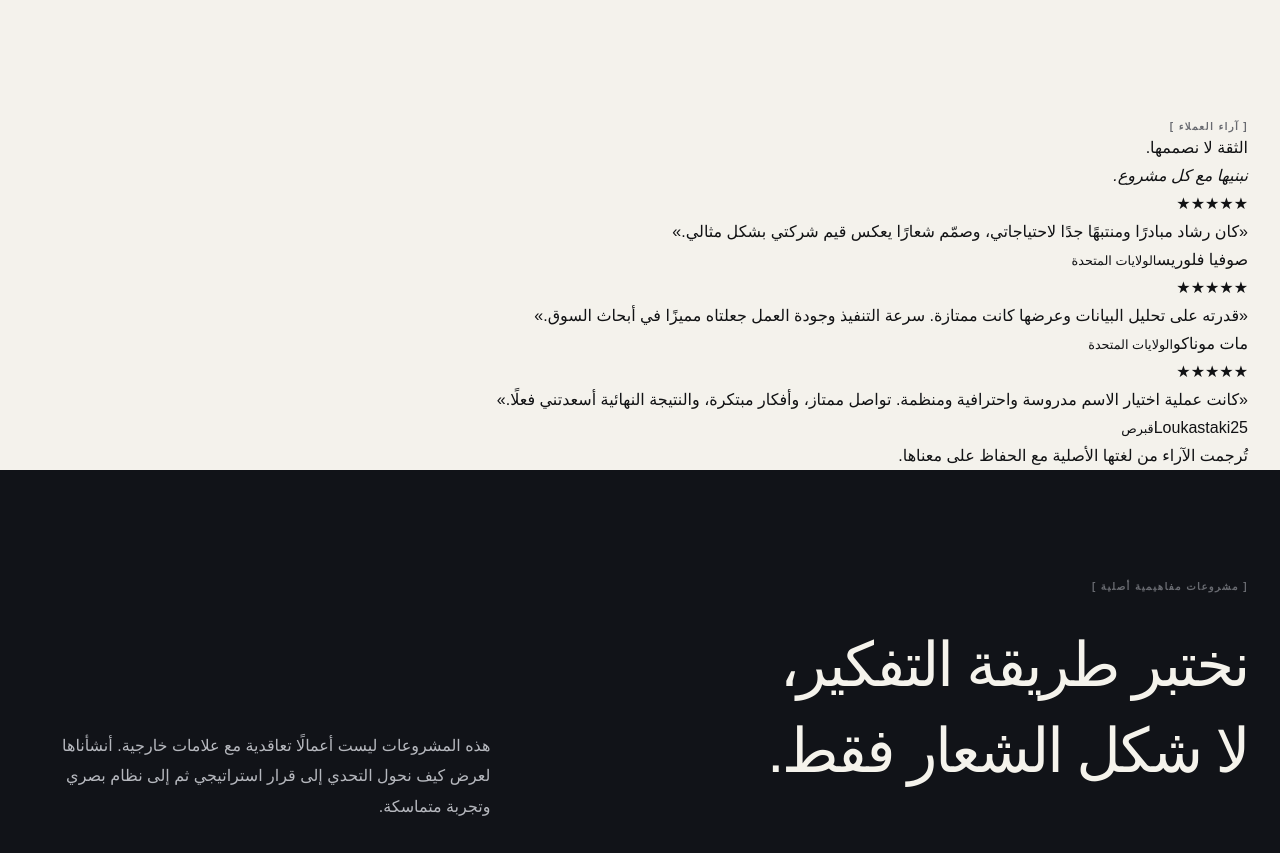
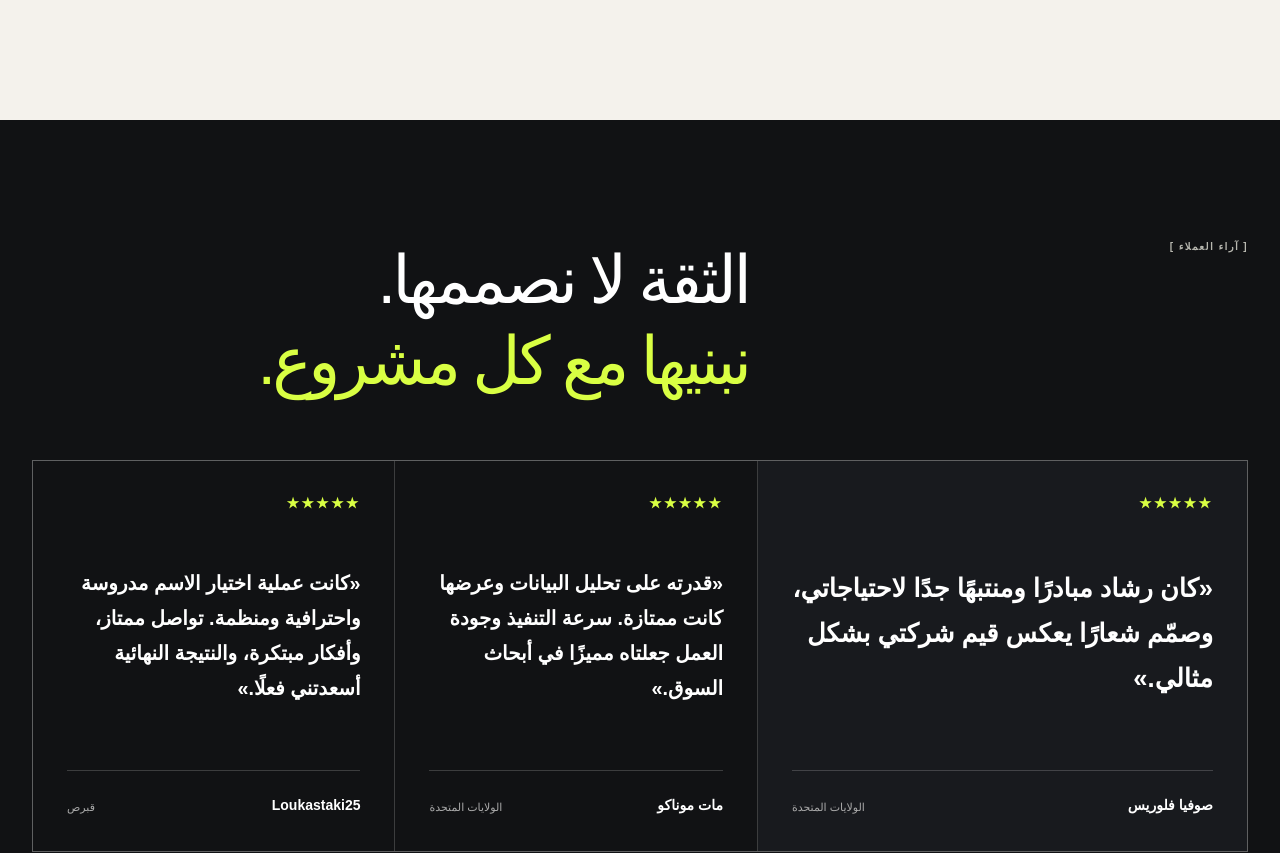
Before and after one commit to mohammedrashad2011-ui/Dewank-2026-website, a Next.js app: page /work in a window 1280 px wide. Shown: the part 4320-5173 px from the top of the page. Built offline with nearby package versions, Linux system fonts and the light colour scheme; a web font is replaced by a local one.

Commit message:
Style client testimonials section

```diff
--- a/app/work/work-page.css
+++ b/app/work/work-page.css
@@ -70,12 +70,26 @@
 .identity-work-meta div{display:flex;flex-direction:column;gap:4px}.identity-work-meta b{font-size:22px;line-height:1.3}.identity-work-meta span{font-size:12px;color:var(--muted)}
 .identity-work-meta strong{font:700 11px Arial;color:var(--muted);letter-spacing:.1em}
 .identity-work-cta{display:inline-flex;margin-top:30px}
+.testimonials-section{padding:120px 0;background:var(--ink);color:#fff}
+.testimonials-head{display:grid;grid-template-columns:.75fr 1.25fr;gap:70px;align-items:start;margin-bottom:58px}
+.testimonials-head .section-label{color:#b8b8b0}
+.testimonials-head h2{font-size:clamp(44px,5.2vw,76px);line-height:1.22;letter-spacing:-.055em;margin:0}
+.testimonials-head h2 em{font-style:normal;color:var(--acid)}
+.testimonials-grid{display:grid;grid-template-columns:1.15fr .85fr .85fr;gap:1px;background:rgba(255,255,255,.18);border:1px solid rgba(255,255,255,.18)}
+.testimonial-card{min-width:0;min-height:390px;margin:0;padding:34px;display:flex;flex-direction:column;background:var(--ink)}
+.testimonial-card.featured{background:#181a1e}
+.testimonial-stars{direction:ltr;width:max-content;color:var(--acid);font:700 14px Arial;letter-spacing:.16em}
+.testimonial-card blockquote{margin:55px 0 48px;font-size:clamp(20px,2vw,29px);line-height:1.75;font-weight:650}
+.testimonial-card:not(.featured) blockquote{font-size:clamp(18px,1.55vw,23px)}
+.testimonial-card figcaption{display:flex;justify-content:space-between;align-items:end;gap:18px;margin-top:auto;padding-top:22px;border-top:1px solid rgba(255,255,255,.18)}
+.testimonial-card figcaption span{font-size:14px;font-weight:800}.testimonial-card figcaption small{color:#aaa;font-size:11px}
+.testimonials-note{margin:18px 0 0;color:#96968f;font-size:10px}
 .identity-modal{position:fixed;z-index:1000;inset:0;padding:28px;display:grid;place-items:center;background:rgba(6,8,12,.82);backdrop-filter:blur(12px);animation:identityFade .25s ease}
 .identity-modal-card{position:relative;width:min(1100px,100%);max-height:calc(100svh - 56px);overflow:auto;border-radius:30px;background:var(--paper);box-shadow:0 40px 120px rgba(0,0,0,.35)}
 .identity-modal-card>img{width:100%;aspect-ratio:4/3;object-fit:cover;display:block}
 .identity-modal-copy{padding:26px 30px 32px}.identity-modal-copy span{font-size:11px;color:var(--muted)}.identity-modal-copy h3{font-size:36px;line-height:1.2;margin:6px 0 10px}.identity-modal-copy p{max-width:680px;color:var(--muted);font-size:14px;line-height:1.9;margin:0}
 .identity-modal-close{position:absolute;z-index:2;top:16px;left:16px;width:44px;height:44px;border:0;border-radius:50%;background:rgba(245,241,231,.94);color:#111;font-size:28px;line-height:1;cursor:pointer;box-shadow:0 8px 25px rgba(0,0,0,.15)}
 @keyframes identityFade{from{opacity:0}to{opacity:1}}
-@media(max-width:900px){.identity-work-head{grid-template-columns:1fr;gap:25px}.identity-work-card,.identity-work-card.featured,.identity-work-card.wide{grid-column:span 12}.identity-work-card.featured .identity-work-image,.identity-work-card.wide .identity-work-image{aspect-ratio:4/3}}
-@media(max-width:640px){.identity-work{padding:85px 0}.identity-work-head{margin-bottom:34px}.identity-work-head h2{font-size:42px}.identity-work-grid{grid-template-columns:1fr;gap:4px}.identity-work-card,.identity-work-card.featured,.identity-work-card.wide{grid-column:1}.identity-work-image,.identity-work-card.featured .identity-work-image,.identity-work-card.wide .identity-work-image{aspect-ratio:4/3;border-radius:22px}.identity-work-view{opacity:1;transform:none;left:14px;bottom:14px;padding:8px 11px}.identity-work-meta{padding:14px 3px 26px}.identity-work-meta b{font-size:20px}.identity-modal{padding:12px}.identity-modal-card{max-height:calc(100svh - 24px);border-radius:22px}.identity-modal-copy{padding:20px}.identity-modal-copy h3{font-size:30px}.identity-modal-close{top:10px;left:10px}}
+@media(max-width:900px){.identity-work-head,.testimonials-head{grid-template-columns:1fr;gap:25px}.identity-work-card,.identity-work-card.featured,.identity-work-card.wide{grid-column:span 12}.identity-work-card.featured .identity-work-image,.identity-work-card.wide .identity-work-image{aspect-ratio:4/3}.testimonials-grid{grid-template-columns:1fr}.testimonial-card{min-height:320px}}
+@media(max-width:640px){.identity-work,.testimonials-section{padding:85px 0}.identity-work-head{margin-bottom:34px}.identity-work-head h2,.testimonials-head h2{font-size:42px}.testimonials-head{margin-bottom:36px}.identity-work-grid{grid-template-columns:1fr;gap:4px}.identity-work-card,.identity-work-card.featured,.identity-work-card.wide{grid-column:1}.identity-work-image,.identity-work-card.featured .identity-work-image,.identity-work-card.wide .identity-work-image{aspect-ratio:4/3;border-radius:22px}.identity-work-view{opacity:1;transform:none;left:14px;bottom:14px;padding:8px 11px}.identity-work-meta{padding:14px 3px 26px}.identity-work-meta b{font-size:20px}.testimonial-card{min-height:300px;padding:26px}.testimonial-card blockquote,.testimonial-card:not(.featured) blockquote{margin-top:38px;font-size:20px}.identity-modal{padding:12px}.identity-modal-card{max-height:calc(100svh - 24px);border-radius:22px}.identity-modal-copy{padding:20px}.identity-modal-copy h3{font-size:30px}.identity-modal-close{top:10px;left:10px}}
 @media(prefers-reduced-motion:reduce){.identity-work-image img,.identity-work-view,.identity-modal{transition:none;animation:none}}
```
